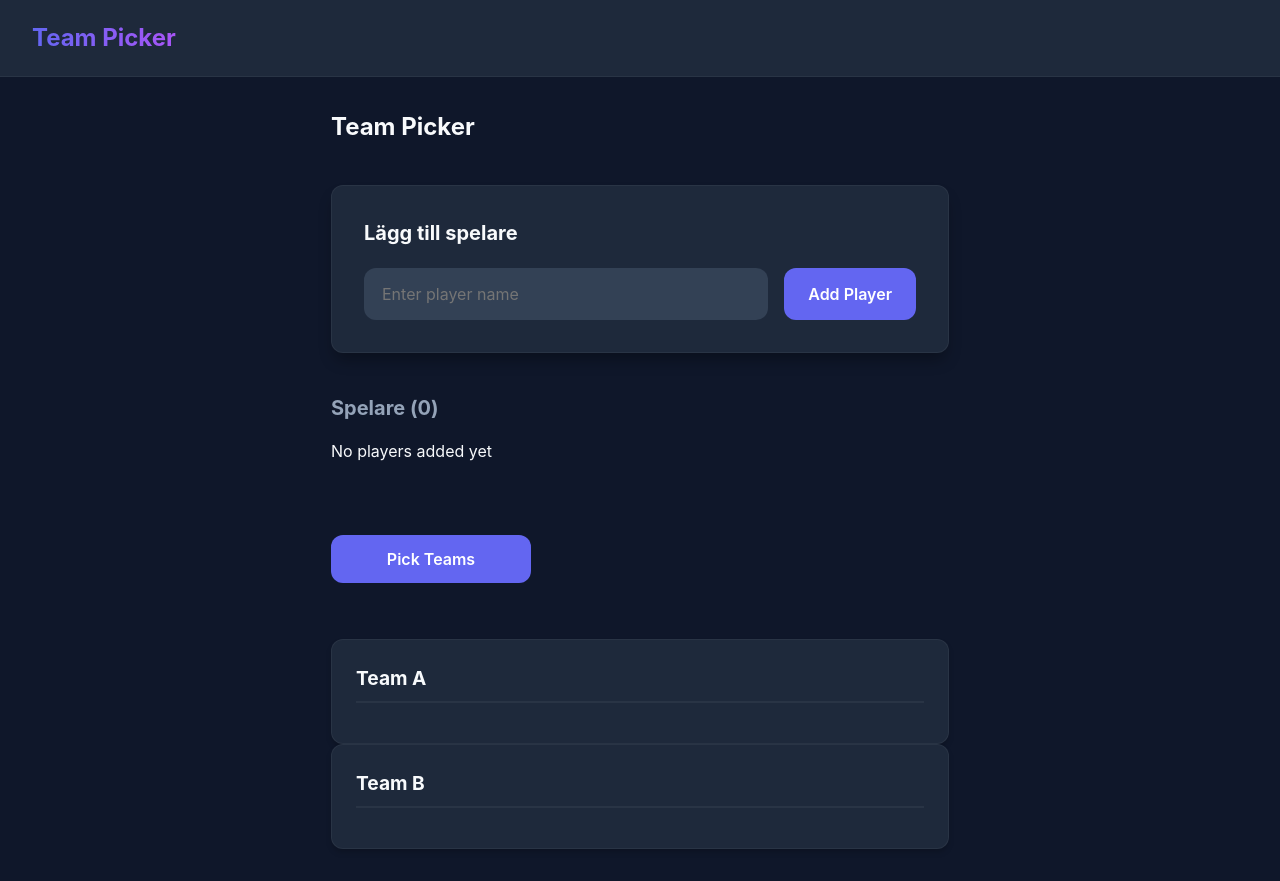
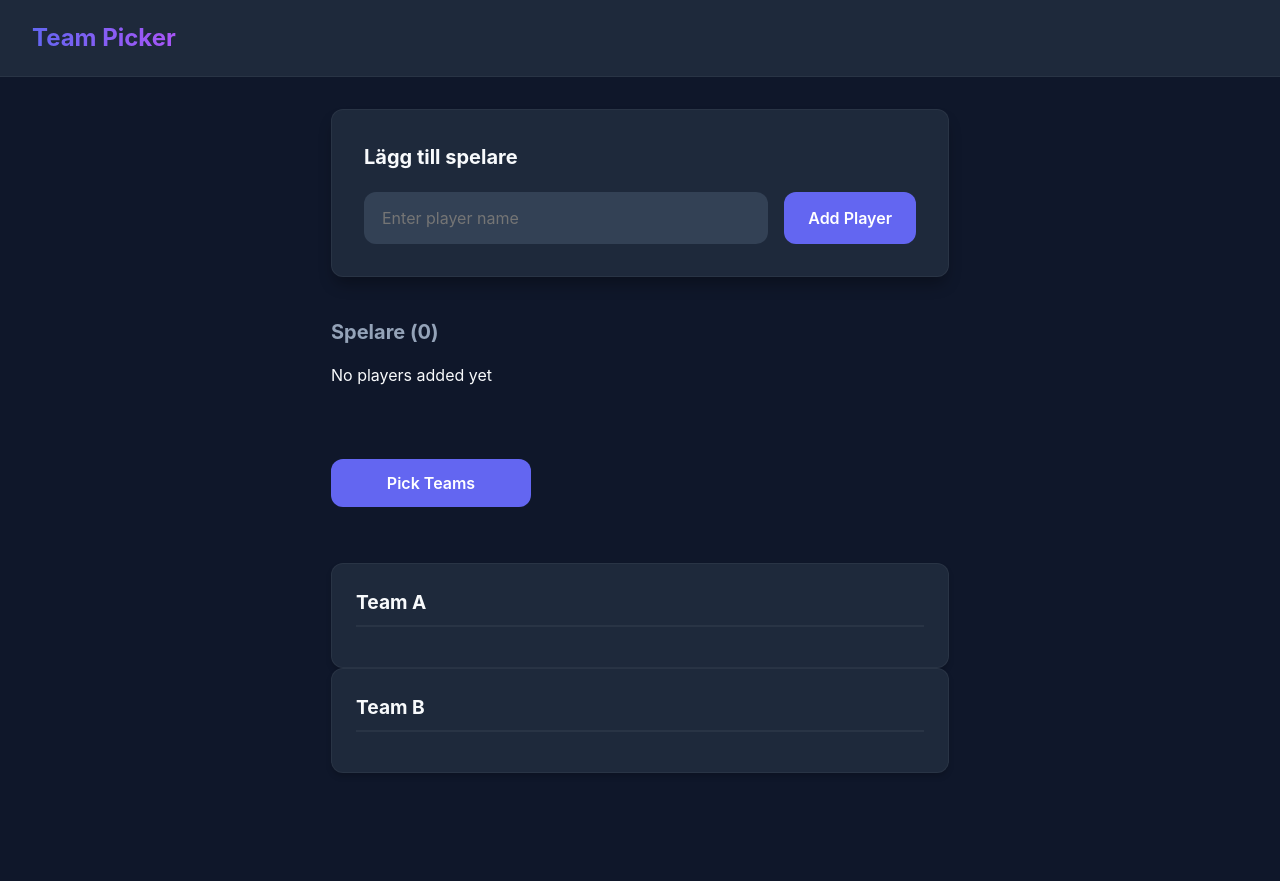
Before and after one commit to Lagerq2/TeamPicker, a React (Vite) app: page / in a window 1280 px wide. After the commit the page ends 805 px from the top, so only its background shows below. Built offline with nearby package versions, Linux system fonts and the light colour scheme.

Commit message:
remove h2

```diff
--- a/src/App.jsx
+++ b/src/App.jsx
@@ -28,8 +28,6 @@ function App() {
 
       <main className="app-container">
 
-        <h2>Team Picker</h2>
-
         <PlayerInput addPlayer={addPlayer} />
 
         <PlayerList players={players} />
```
